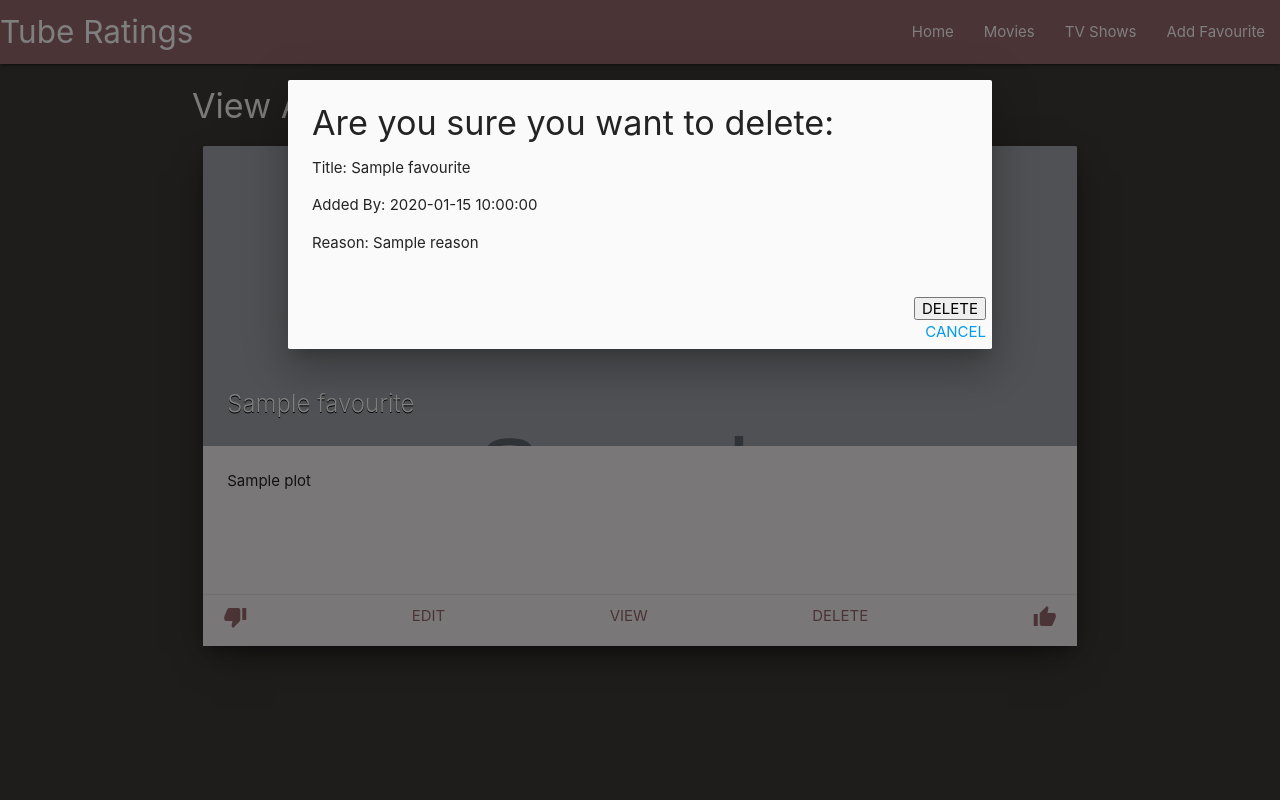
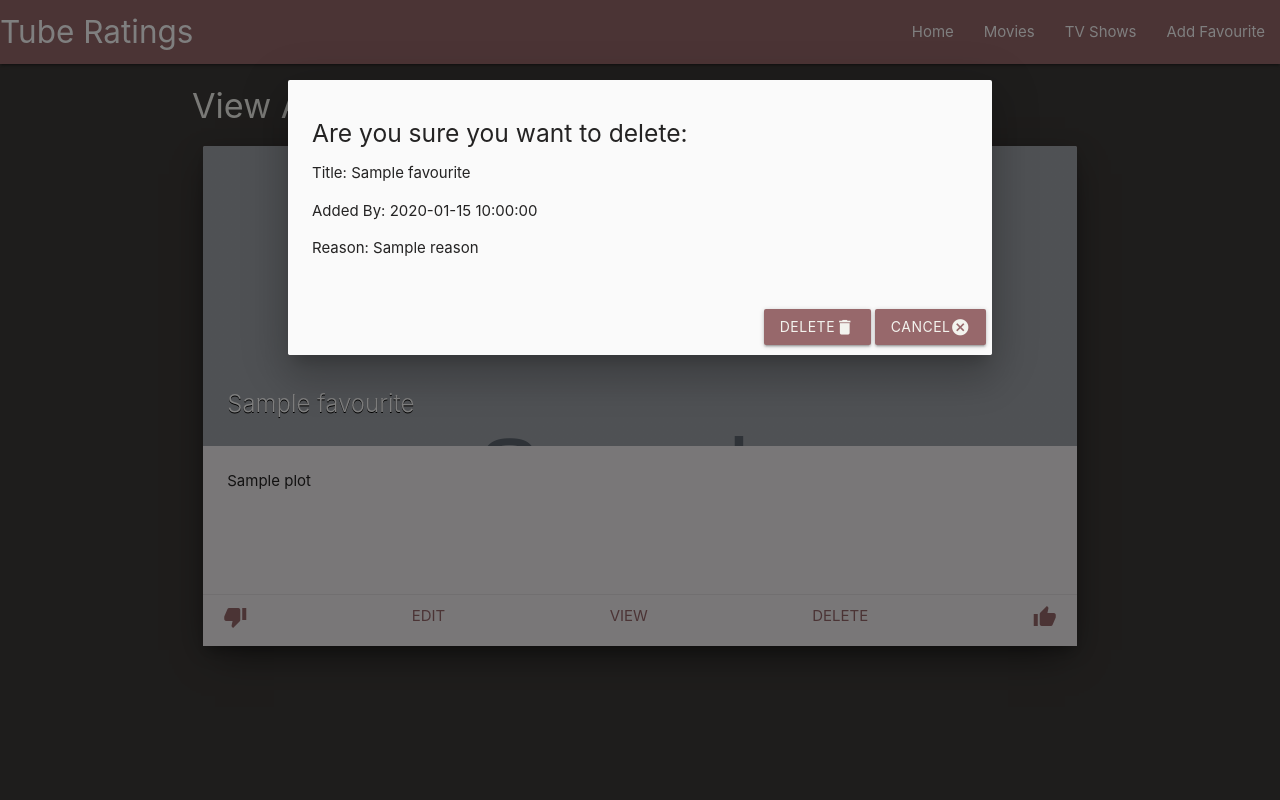
Before and after one commit to Prejudice182/prej-milestone-three, a Flask app: page /view-all/movies in a window 1280 px wide, after a click on "DELETE". Run offline with Flask 2, Linux system fonts and the light colour scheme; grey boxes marked "Sample" are stand-in pictures; a database or web service that is not in the repository returns one stand-in record (values such as "Sample title"); parts of the project's set-up code (start-up, migrations or seed data) failed here and were passed over; some libraries are stand-ins or nearby versions.

Commit message:
Add comments

```diff
--- a/application/__init__.py
+++ b/application/__init__.py
@@ -9,6 +9,7 @@ mongo = PyMongo()
 # Load environment variables from file
 load_dotenv()
 
+# App Factory
 def create_app(test_config=None):
     ''' Initialize core application '''
     app = Flask(__name__, instance_relative_config=False)
--- a/application/forms.py
+++ b/application/forms.py
@@ -55,7 +55,7 @@ class EntryForm(FlaskForm):
     reason = TextAreaField('Reason', [InputRequired()])
     submit = SubmitField('Add Favourite')
 
-
+# Define our EditForm class, inheriting from FlaskForm
 class EditForm(FlaskForm):
     username = StringField('Your Name', [InputRequired()])
     reason = TextAreaField('Reason', [InputRequired()])
--- a/application/static/css/style.css
+++ b/application/static/css/style.css
@@ -68,8 +68,6 @@ nav {
     background: #897778;
 }
 
-
-
 .details .row {
     margin: 10px 5px;
 }
@@ -100,7 +98,8 @@ a:not(.sidenav-trigger)>.material-icons,
 .input-field input[type^="text"],
 .materialize-textarea,
 .links>a,
-.pagination i.material-icons {
+.pagination i.material-icons,
+.modal-footer a i.material-icons {
     color: #f3f3ee;
 }
 
@@ -108,16 +107,22 @@ a:not(.sidenav-trigger)>.material-icons,
     --color: 151, 104, 107;
 }
 
-.submitbutton button, .pagination .btn {
+.submitbutton button,
+.pagination .btn,
+.modal-footer .btn {
     color: #f3f3ee;
     background: rgba(var(--color));
 }
 
-.submitbutton button:hover, .pagination .btn:hover {
+.submitbutton button:hover,
+.pagination .btn:hover,
+.modal-footer .btn:hover {
     background: rgba(var(--color), 0.7);
 }
 
-.pagination > a {
+.pagination>a,
+.modal-footer button,
+.modal-footer a {
     display: inline-flex;
     vertical-align: middle;
 }
--- a/application/templates/view-all.html
+++ b/application/templates/view-all.html
@@ -20,16 +20,16 @@
         </div>
         <div class="modal" id="deleteModal{{ entry._id }}">
             <div class="modal-content">
-                <h4>Are you sure you want to delete:</h4>
+                <h5>Are you sure you want to delete:</h5>
                 <p>Title: {{ entry.Title }}</p>
                 <p>Added By: {{ entry.AddedBy }}</p>
                 <p>Reason: {{ entry.Reason }}</p>
             </div>
             <div class="modal-footer">
                 <form action="{{ url_for('favs_bp.delete_fav', entry_id=entry._id) }}" method="post">
-                    <input type="submit" value="DELETE">
+                    <button class="btn waves-effect waves-light" type="submit" name="delete">Delete <i class="material-icons">delete</i></button>
+                    <a href="#!" class="modal-close btn waves-effect waves-light">Cancel <i class="material-icons">cancel</i></a>
                 </form>
-                <a href="#!" class="modal-close">CANCEL</a>
             </div>
         </div>
     </div>
--- a/application/youtube.py
+++ b/application/youtube.py
@@ -1,11 +1,13 @@
+# Import required modules
 from googleapiclient.discovery import build
 import os
 
+# Set env variables
 DEVELOPER_KEY = os.getenv('DEVELOPER_KEY')
 YOUTUBE_API_SERVICE_NAME = 'youtube'
 YOUTUBE_API_VERSION = 'v3'
 
-
+# Search for a title, and return the first video entry
 def youtube_search(query):
     youtube = build(YOUTUBE_API_SERVICE_NAME,
                     YOUTUBE_API_VERSION, developerKey=DEVELOPER_KEY)
--- a/config.py
+++ b/config.py
@@ -15,6 +15,7 @@ class Config:
 
 
 class TestConfig(Config):
+    '''Set Flask config to test environment settings'''
     TESTING = True
     FLASK_DEBUG = False
     MONGO_URI = os.getenv('TESTS_MONGO_URI')
```
Also changed, not shown: application/favs.py (+19 -1 lines).
